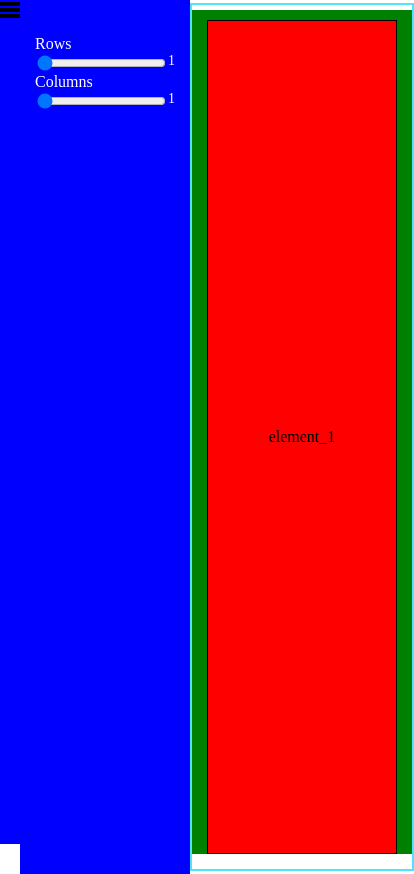
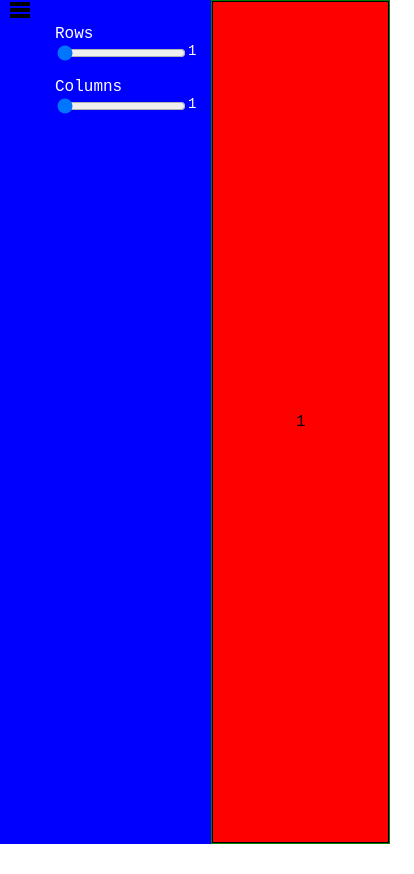
Before and after one commit to veramferreira/frontend-challenge, a React (Create React App) app: page / in a window 390 px wide. Both pictures are taken after a click on the element 10 px from the left and 422 px from the top of the page. Shown: the whole page, 414 px wide, since content can reach past the window. After the commit the page ends 844 px from the top, so only its background shows below. Built offline with nearby package versions, Linux system fonts and the light colour scheme.

Commit message:
fix issues with grid

```diff
--- a/package.json
+++ b/package.json
@@ -13,7 +13,6 @@
     "classnames": "^2.3.1",
     "react": "^18.0.0",
     "react-dom": "^18.0.0",
-    "react-grid-system": "^8.1.9",
     "react-scripts": "5.0.1",
     "sass": "^1.50.1",
     "typescript": "^4.6.3",
--- a/src/App.scss
+++ b/src/App.scss
@@ -1,68 +1,87 @@
+html, body {
+  font-family: 'Courier New', Courier, monospace;
+  margin: 0;
+  padding: 0;
+  height: 100%;
+}
+
 .App {
   width: 100%;
   height: 100%;
   display: flex;
 }
 
+// BURGER BUTTON
+
+.burger--menu {
+  cursor: pointer;
+  background-color: blue;
+  height: 100vh;
+  padding: 0 10px;
+}
+
+// SIDEBAR
 
 .sidebar {
   background-color: blue;
   height: 100vh;
-padding: 15px;
+  padding: 0 15px;
+  // padding: 15px;
+}
+
+.inputs {
+  display: flex;
+  flex-direction: column;
+  color: white;
+  margin-top: 25px;
+}
+
+.columns {
+  margin-top: 15px;
+}
+
+.row--input,
+.column--input {
+  display: flex;
+  flex-direction: row;
+  font-size: 14px;
+}
+
+// GRID
+
+.grid--container {
+  display: grid;
+  width: 100%;
+  height: 100vh;
+  overflow-y: auto;
 }
 
 .grid--area {
   background-color: green;
   width: 100%;
-height: 100vh;
+  height: 100%;
   text-align: center;
   display: flex;
   align-items: center;
   justify-content: center;
+  // padding-bottom: 30px;
+
 }
 
-
-.grid--container {
-  display: grid;
-  width: 100%;
-  height: 100%;
-  padding: 10px;
-  // grid-template-columns: repeat(var(--columns), 1fr);
-  // grid-template-rows: repeat(var(--rows), 1fr);
-  // box-sizing: border-box;
-  border: 2px solid rgb(77, 230, 254);
-  margin-top: 10px;
-}
-
-
-.grid--element{
-// border: 1px solid black;
+.grid--element {
   display: flex;
-
   justify-content: center;
   align-items: center;
-// width: 100%;
-// height: 100%;
   text-align: center;
-// box-sizing: border-box;
-padding: 5px;
+  padding: 1px;
 }
-
-
-// .viewport {
-// display: flex;
-// justify-content: center;
-// align-items: center;
-// border: 1px solid white;
-// padding: 10px;
-// }
 
 .test {
   margin: 5px 0;
   flex-grow: 1;
 }
 
-.viewport--element{
+.viewport--element {
   text-align: center;
   width: 100%;
   height: 100%;
@@ -76,34 +95,6 @@ display: flex;
   background-color: red;
 }
 
-
-.square {
-border: 1px solid black;
-}
-
-
-.inputs {
-display: flex;
-flex-direction: column;
-color: white;
-margin-top: 20px;
-}
-
-
-.rowInput, .columnInput {
-display: flex;
-flex-direction: row;
-font-size: 14px;
-}
-
-
-.burgerMenu {
-cursor: pointer;
-background-color: blue;
-height: 100vh;
-}
-
-
 @media (max-width: 768px) {
   .grid--container {
     grid-template-columns: repeat(auto-fit, minmax(200px, 1fr));
@@ -111,14 +102,7 @@ height: 100vh;
 }
 
 @media (max-width: 600px) {
-  // .App {
-  //   flex-direction: column;
-  // }
-  .sidebar {
-    height: 100vh;
-    padding-bottom: 15px;
-  }
-  .grid--area {
-    margin-top: 10px;
+  .grid--container {
+    grid-template-columns: repeat(auto-fit, minmax(150px, 1fr));
   }
 }
--- a/src/components/GridArea.tsx
+++ b/src/components/GridArea.tsx
@@ -1,20 +1,22 @@
+
 type sidebarProps = {
   rows: number;
   columns: number;
 };
 
 export default function GridArea({ rows, columns }: sidebarProps) {
+
   const makeGridElements = () => {
     const gridElements = [];
 
     const totalGridArea = rows * columns;
 
     for (let i = 1; i <= totalGridArea; i++) {
-      const elementName = `element_${i}`;
+      const elementName = i;
       gridElements.push(
         <div key={elementName} className="grid--element">
           <div className="viewport--element">
-            <p>{elementName}</p>
+            <p className="element--text">{elementName}</p>
           </div>
         </div>
       );
--- a/src/components/Sidebar.tsx
+++ b/src/components/Sidebar.tsx
@@ -18,7 +18,7 @@ export default function Sidebar({
     <section className="sidebar">
       <div className="inputs">
         <label htmlFor="rows">Rows</label>
-        <div className="rowInput">
+        <div className="row--input">
           <input
             type="range"
             id="rows"
@@ -30,8 +30,8 @@ export default function Sidebar({
           />
           <span>{rows}</span>
         </div>
-        <label htmlFor="columns">Columns</label>
-        <div className="columnInput">
+        <label htmlFor="columns" className="columns">Columns</label>
+        <div className="column--input">
           <input
             type="range"
             id="columns"
--- a/src/icons/Burger.tsx
+++ b/src/icons/Burger.tsx
@@ -27,7 +27,7 @@ export default function Burger() {
 
   return (
     <section className="App">
-      <div className="burgerMenu" onClick={handleClick}>
+      <div className="burger--menu" onClick={handleClick}>
         <svg className="Icon" viewBox="0 0 100 80" width="20" height="20">
           <rect width="100" height="20"></rect>
           <rect y="30" width="100" height="20"></rect>
```
Lines whose indentation alone changed are shown as unchanged.
